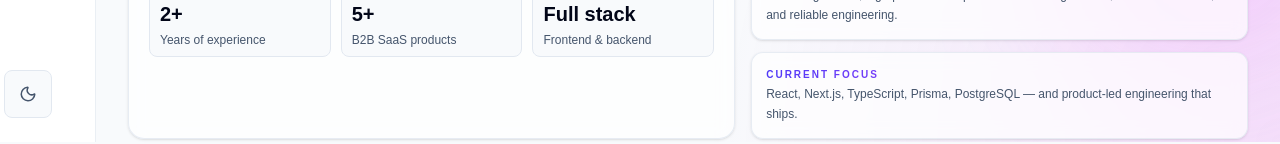
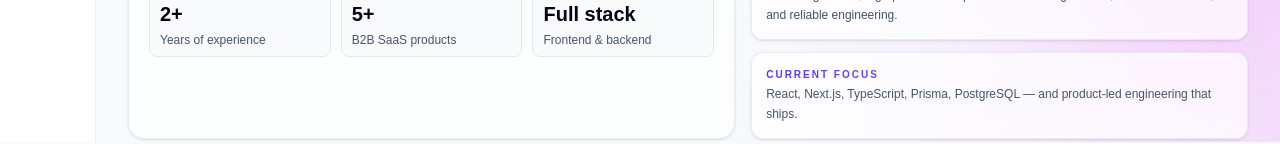
Before and after one commit to pragatipatil1428/pragatiportfolio, a Next.js app: page / in a window 1280 px wide. Shown: the part 658-802 px from the top of the page. Built offline with nearby package versions, Linux system fonts and the light colour scheme.

Commit message:
theme button disabled for now and contact section updated

```diff
--- a/src/components/Sidebar.tsx
+++ b/src/components/Sidebar.tsx
@@ -1,9 +1,8 @@
 'use client';
 
-import { motion, AnimatePresence } from "framer-motion";
-import { Home, User, Zap, Briefcase, Code2, Mail, Moon, Sun } from "lucide-react";
+import { motion } from "framer-motion";
+import { Home, User, Zap, Briefcase, Code2, Mail } from "lucide-react";
 import { navLinks } from "@/src/utils";
-import { useTheme } from "@/src/hooks/useTheme";
 import { useActiveSection } from "@/src/hooks/useActiveSection";
 
 const sectionIcons: Record<string, React.ReactNode> = {
@@ -15,7 +14,6 @@ const sectionIcons: Record<string, React.ReactNode> = {
 };
 
 export default function Sidebar() {
-  const { darkMode, toggleDarkMode } = useTheme();
   const activeSection = useActiveSection();
 
   return (
@@ -69,7 +67,7 @@ export default function Sidebar() {
           })}
         </nav>
 
-        {/* Theme Toggle */}
+        {/* Theme Toggle
         <motion.button
           type="button"
           onClick={toggleDarkMode}
@@ -94,6 +92,10 @@ export default function Sidebar() {
             </motion.span>
           </AnimatePresence>
         </motion.button>
+        */}
+
+        {/* Invisible spacer matching the old theme button size to keep the nav icons centered */}
+        <div className="h-10 w-10 md:h-12 md:w-12" aria-hidden="true" />
       </div>
     </motion.aside>
   );
```
